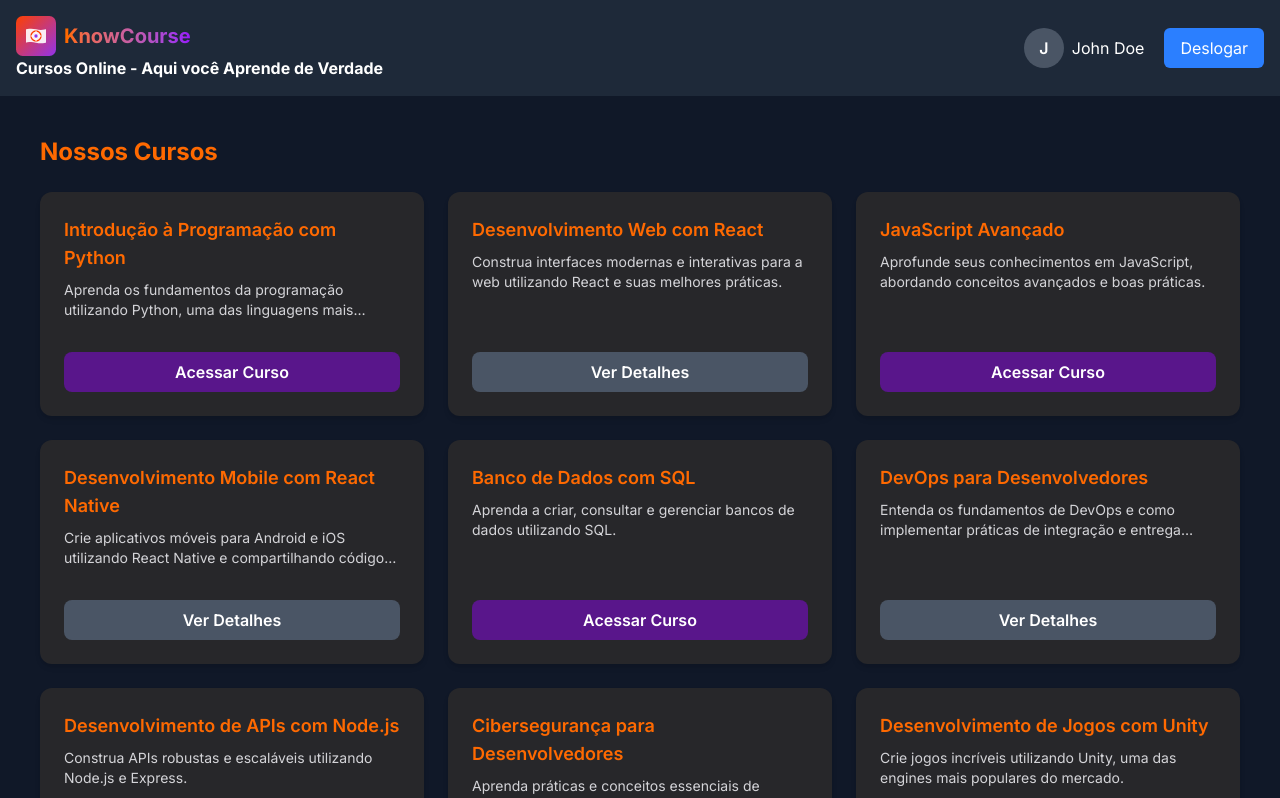
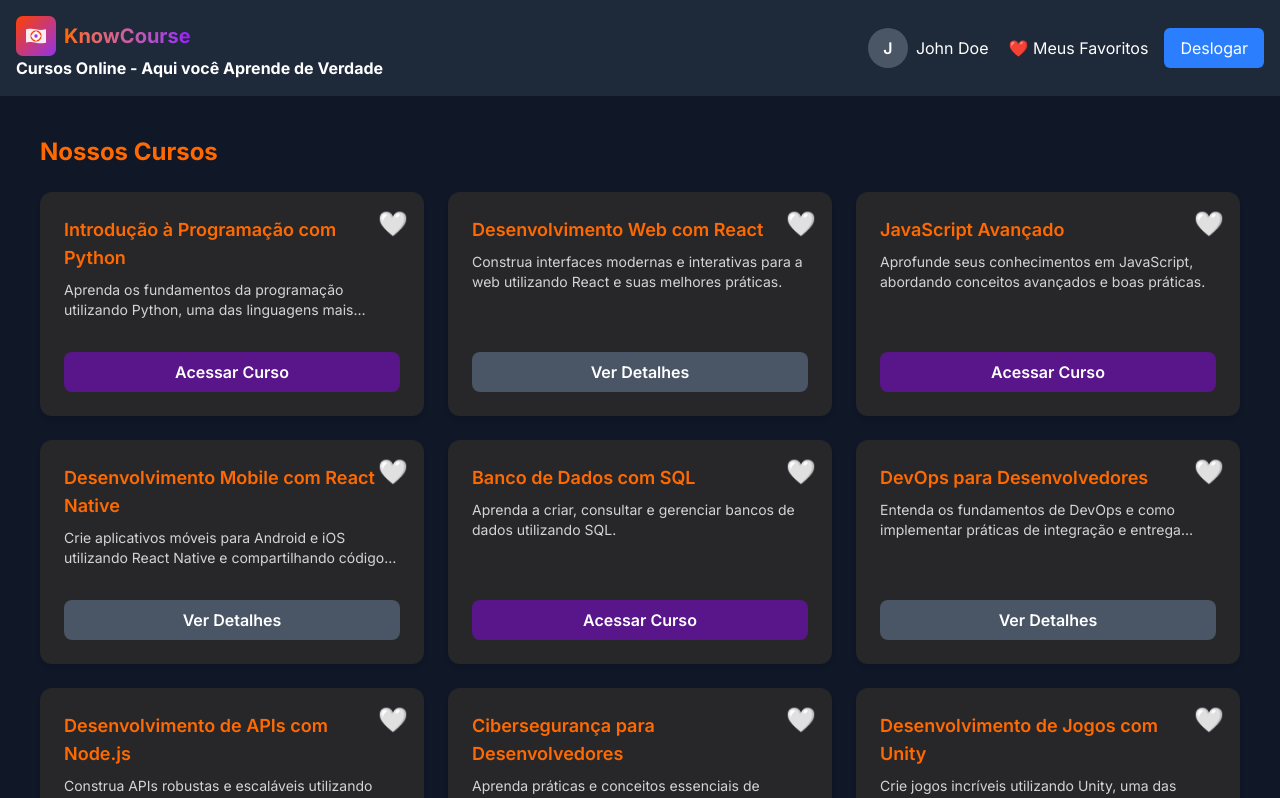
Before and after one commit to thiagohumble/know-course, a Next.js app in the folder know-course-app/: page /courses in a window 1280 px wide. Shown: the top 798 px of the page. Built offline with nearby package versions, Linux system fonts and the light colour scheme.

Commit message:
implemented the feature list favorites

```diff
--- a/know-course-app/app/(auth)/AuthContext.tsx
+++ b/know-course-app/app/(auth)/AuthContext.tsx
@@ -6,6 +6,8 @@ import { user as initialUser } from '../../data/user';
 interface AuthContextType {
   isLoggedIn: boolean;
   purchasedCourses: number[];
+  favorites: number[];
+  toggleFavorite: (courseId: number) => void;
   login: () => void;
   logout: () => void;
 }
@@ -15,6 +17,15 @@ const AuthContext = createContext<AuthContextType | undefined>(undefined);
 export const AuthProvider = ({ children }: { children: React.ReactNode }) => {
   const [isLoggedIn, setIsLoggedIn] = useState(true);
   const [purchasedCourses, setPurchasedCourses] = useState(initialUser.courses.map(c => c.courseId));
+  const [favorites, setFavorites] = useState<number[]>(initialUser.favorites);
+
+  const toggleFavorite = (courseId: number) => {
+    setFavorites(prev =>
+      prev.includes(courseId)
+        ? prev.filter(id => id !== courseId)
+        : [...prev, courseId]
+    );
+  }
 
   const login = () => {
     setIsLoggedIn(true);
@@ -27,7 +38,7 @@ export const AuthProvider = ({ children }: { children: React.ReactNode }) => {
   };
 
   return (
-    <AuthContext.Provider value={{ isLoggedIn, purchasedCourses, login, logout }}>
+    <AuthContext.Provider value={{ isLoggedIn, purchasedCourses, favorites, toggleFavorite, login, logout }}>
       {children}
     </AuthContext.Provider>
   );
--- a/know-course-app/app/(auth)/components/UserHeader.tsx
+++ b/know-course-app/app/(auth)/components/UserHeader.tsx
@@ -1,9 +1,11 @@
+// app/(auth)/components/UserHeader.tsx
 'use client';
 
 import { useState, useEffect } from 'react';
 import { usePathname } from 'next/navigation';
 import Logo from './Logo';
 import { user as initialUser, User } from '../../../data/user';
+import Link from 'next/link';
 
 interface UserHeaderProps {
   onLogout: () => void;
@@ -35,6 +37,14 @@ const UserHeader: React.FC<UserHeaderProps> = ({ onLogout, onLogin, isLoggedIn }
           <span className="text-white font-semibold">{user.name.charAt(0).toUpperCase()}</span>
         </div>
         <span className="text-white mr-5">{user.name}</span>
+        {isLoggedIn && (
+          <Link
+            href="/favorites"
+            className="text-white hover:text-orange-500 transition-colors mr-4"
+          >
+            ❤️ Meus Favoritos
+          </Link>
+        )}
         {shouldShowAuthButton && (
           <button
             onClick={isLoggedIn ? onLogout : onLogin}
--- a/know-course-app/app/courses/[id]/player/components/CourseContent.tsx
+++ b/know-course-app/app/courses/[id]/player/components/CourseContent.tsx
@@ -1,4 +1,5 @@
-import { Course } from '@/data/courses';
+import { Course } from "../../../../../data/courses";
+
 
 interface CourseContentProps {
   steps: Course['steps'];
--- a/know-course-app/app/courses/page.tsx
+++ b/know-course-app/app/courses/page.tsx
@@ -1,13 +1,11 @@
 'use client';
-
 
 import Link from 'next/link';
 import { useAuth } from '../(auth)/AuthContext';
 import { courses, Course } from '../../data/courses';
 
-
 export default function HomePage() {
-  const { isLoggedIn, purchasedCourses } = useAuth();
+  const { isLoggedIn, purchasedCourses, favorites, toggleFavorite } = useAuth();
 
   return (
     <main className="p-6 bg-gray-900 min-h-screen">
@@ -16,12 +14,29 @@ export default function HomePage() {
         <div className="grid md:grid-cols-2 lg:grid-cols-3 gap-6">
           {courses.map((course: Course) => {
             const isUserPurchased = isLoggedIn && purchasedCourses.includes(course.id);
+            const isFavorite = isLoggedIn && favorites.includes(course.id);
+
             return (
-              <div key={course.id} className="bg-zinc-800 p-6 rounded-xl shadow-md flex flex-col justify-between">
+              <div key={course.id} className="bg-zinc-800 p-6 rounded-xl shadow-md flex flex-col justify-between relative">
+                {/* Botão de favorito (canto superior direito) */}
+                {isLoggedIn && (
+                  <button
+                    onClick={(e) => {
+                      e.preventDefault();
+                      toggleFavorite(course.id);
+                    }}
+                    className="absolute top-4 right-4 text-2xl focus:outline-none cursor-pointer"
+                    aria-label={isFavorite ? "Remover dos favoritos" : "Adicionar aos favoritos"}
+                  >
+                    {isFavorite ? '❤️' : '🤍'}
+                  </button>
+                )}
+
                 <div>
-                  <h2 className="text-lg text-orange-500 font-semibold mb-2">{course.title}</h2>
+                  <h2 className="text-lg text-orange-500 font-semibold mb-2 pr-6">{course.title}</h2>
                   <p className="text-sm text-zinc-300 line-clamp-2 mb-4">{course.description}</p>
                 </div>
+
                 <Link
                   href={`/courses/${course.id}`}
                   className={`mt-4 inline-block rounded-lg text-center font-semibold ${
--- a/know-course-app/data/user.ts
+++ b/know-course-app/data/user.ts
@@ -6,7 +6,8 @@ type UserCourse = {
 export type User = {
   id: number
   name: string
-  courses: UserCourse[]
+  courses: {courseId: number; dateJoined: string }[];
+  favorites: number[];
 }
 
 export const user: User = {
@@ -16,5 +17,6 @@ export const user: User = {
     { courseId: 1, dateJoined: '2023-02-15' },
     { courseId: 3, dateJoined: '2023-03-10' },
     { courseId: 5, dateJoined: '2023-04-05' },
-  ]
+  ],
+  favorites: []
 }
```
